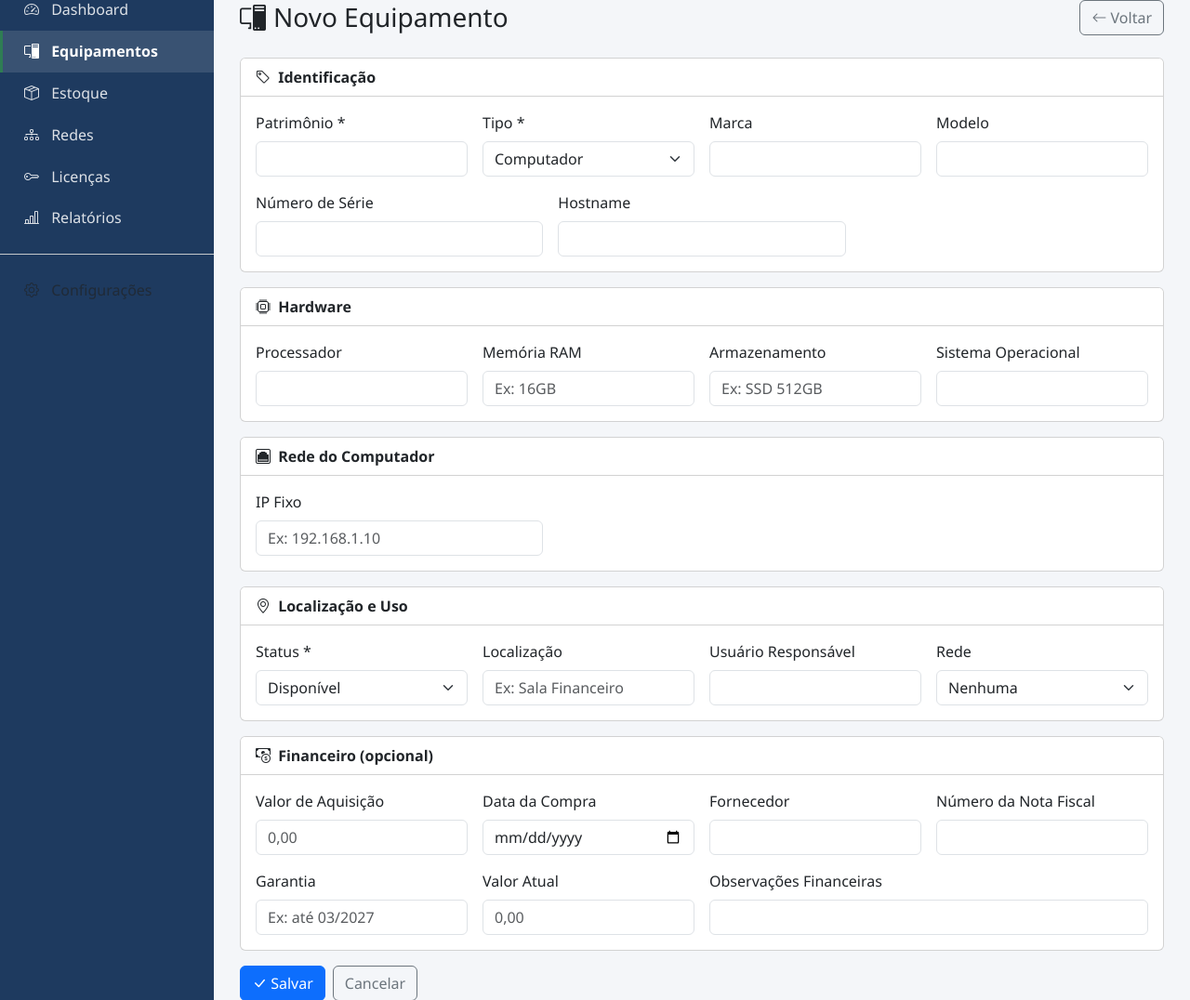
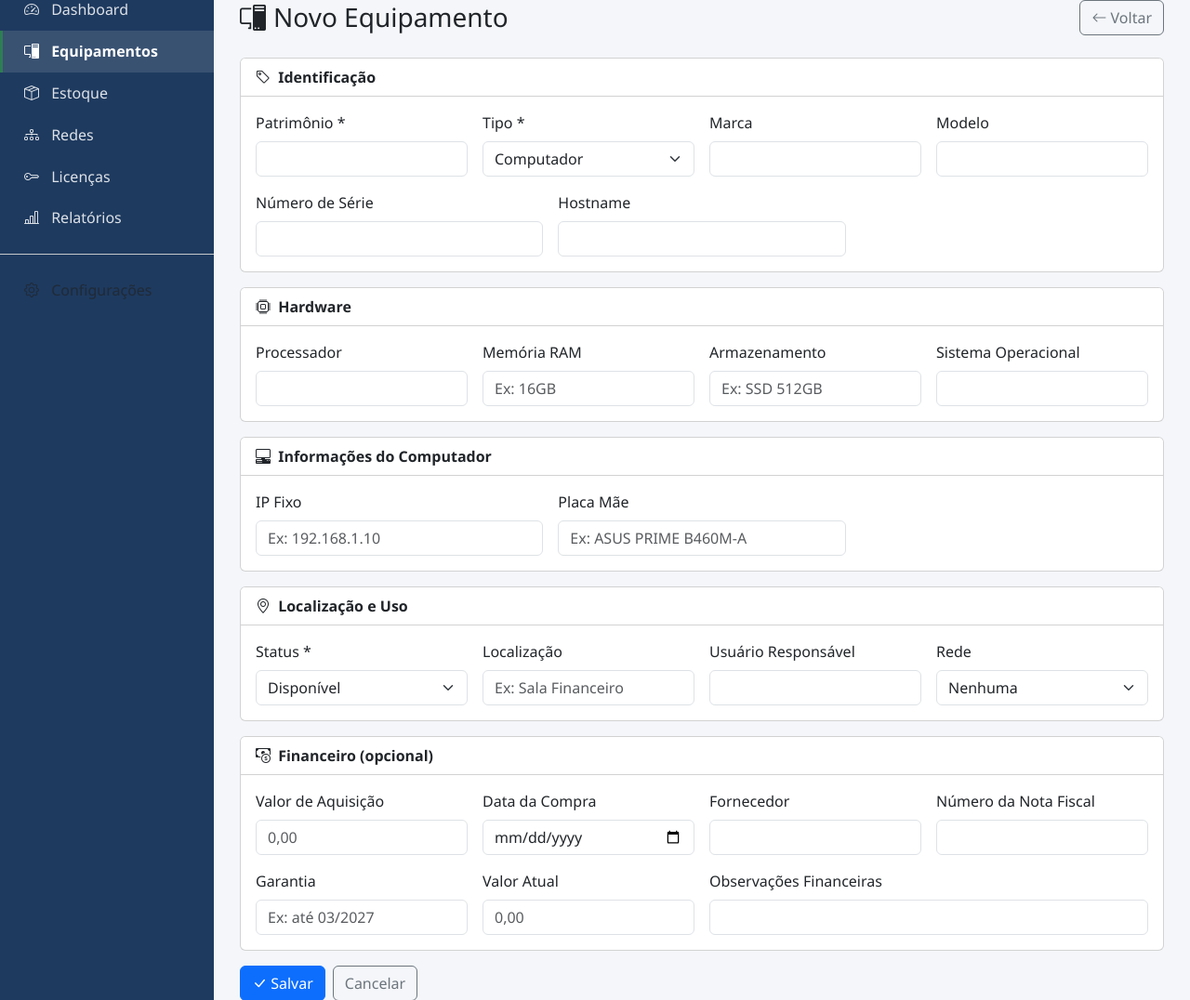
Before and after one commit to SalomaoKonjunski/Web-SCATI, a PHP site: page /web-scati/modules/equipamentos/form.php in a window 1280 px wide. Shown: the part 84-1160 px from the top of the page at 93% size. Run offline with PHP 8.4, Linux system fonts and the light colour scheme; data that the repository does not hold is empty.

Commit message:
Adiciona campo Placa Mãe para equipamentos do tipo Computador
Novo campo no mesmo card já existente de campos específicos de
Computador (renomeado de "Rede do Computador" para "Informações do
Computador", já que agora reúne IP Fixo e Placa Mãe). Aparece só quando
o tipo do equipamento é Computador, tanto no formulário quanto na ficha
e na ficha de impressão.

```diff
--- a/web-scati/web-scati/database/scati.sql
+++ b/web-scati/web-scati/database/scati.sql
@@ -65,8 +65,9 @@ CREATE TABLE equipamentos (
     modelo_toner             VARCHAR(80)  NULL,
     qtd_toners               INT NULL,
 
-    -- Campo específico de computadores
+    -- Campos específicos de computadores
     ip_fixo                  VARCHAR(45)  NULL,
+    placa_mae                VARCHAR(120) NULL,
 
     -- Campos específicos de servidores
     funcao_servidor          VARCHAR(100) NULL,
--- a/web-scati/web-scati/modules/equipamentos/ficha_impressao.php
+++ b/web-scati/web-scati/modules/equipamentos/ficha_impressao.php
@@ -101,8 +101,9 @@ if (!$eq) {
                 <?php endif; ?>
 
                 <?php if (ehComputador($eq['tipo'])): ?>
-                    <h6 class="text-uppercase small mt-4">Rede do Computador</h6>
+                    <h6 class="text-uppercase small mt-4">Informações do Computador</h6>
                     <div class="ficha-campo"><strong>IP Fixo:</strong> <?= e($eq['ip_fixo']) ?: '-' ?></div>
+                    <div class="ficha-campo"><strong>Placa Mãe:</strong> <?= e($eq['placa_mae']) ?: '-' ?></div>
                 <?php endif; ?>
 
                 <?php if (ehServidor($eq['tipo'])): ?>
--- a/web-scati/web-scati/modules/equipamentos/form.php
+++ b/web-scati/web-scati/modules/equipamentos/form.php
@@ -12,7 +12,7 @@ $equipamento = [
     'hostname' => '', 'processador' => '', 'memoria_ram' => '', 'armazenamento' => '', 'sistema_operacional' => '',
     'status' => 'Disponível', 'localizacao' => '', 'usuario_responsavel' => '', 'rede_id' => '',
     'ip' => '', 'modelo_toner' => '', 'qtd_toners' => '',
-    'ip_fixo' => '',
+    'ip_fixo' => '', 'placa_mae' => '',
     'funcao_servidor' => '', 'servidor_status' => 'Ativo', 'servidor_observacoes' => '',
     'valor_aquisicao' => '', 'data_compra' => '', 'fornecedor' => '', 'numero_nota_fiscal' => '',
     'garantia' => '', 'valor_atual' => '', 'observacoes_financeiras' => '',
@@ -89,6 +89,7 @@ if ($_SERVER['REQUEST_METHOD'] === 'POST') {
             'modelo_toner' => $equipamento['modelo_toner'] ?: null,
             'qtd_toners' => $qtdToners,
             'ip_fixo' => $equipamento['ip_fixo'] ?: null,
+            'placa_mae' => $equipamento['placa_mae'] ?: null,
             'funcao_servidor' => $equipamento['funcao_servidor'] ?: null,
             'servidor_status' => $equipamento['servidor_status'] ?: null,
             'servidor_observacoes' => $equipamento['servidor_observacoes'] ?: null,
@@ -139,7 +140,7 @@ if ($_SERVER['REQUEST_METHOD'] === 'POST') {
                         numero_serie = :numero_serie, hostname = :hostname, processador = :processador,
                         memoria_ram = :memoria_ram, armazenamento = :armazenamento, sistema_operacional = :sistema_operacional,
                         status = :status, localizacao = :localizacao, usuario_responsavel = :usuario_responsavel, rede_id = :rede_id,
-                        ip = :ip, modelo_toner = :modelo_toner, qtd_toners = :qtd_toners, ip_fixo = :ip_fixo,
+                        ip = :ip, modelo_toner = :modelo_toner, qtd_toners = :qtd_toners, ip_fixo = :ip_fixo, placa_mae = :placa_mae,
                         funcao_servidor = :funcao_servidor, servidor_status = :servidor_status, servidor_observacoes = :servidor_observacoes,
                         valor_aquisicao = :valor_aquisicao, data_compra = :data_compra, fornecedor = :fornecedor,
                         numero_nota_fiscal = :numero_nota_fiscal, garantia = :garantia, valor_atual = :valor_atual,
@@ -158,13 +159,13 @@ if ($_SERVER['REQUEST_METHOD'] === 'POST') {
                 $sql = 'INSERT INTO equipamentos
                         (patrimonio, tipo, marca, modelo, numero_serie, hostname, processador, memoria_ram,
                          armazenamento, sistema_operacional, status, localizacao, usuario_responsavel, rede_id,
-                         ip, modelo_toner, qtd_toners, ip_fixo, funcao_servidor, servidor_status, servidor_observacoes,
+                         ip, modelo_toner, qtd_toners, ip_fixo, placa_mae, funcao_servidor, servidor_status, servidor_observacoes,
                          valor_aquisicao, data_compra, fornecedor, numero_nota_fiscal,
                          garantia, valor_atual, observacoes_financeiras)
                         VALUES
                         (:patrimonio, :tipo, :marca, :modelo, :numero_serie, :hostname, :processador, :memoria_ram,
                          :armazenamento, :sistema_operacional, :status, :localizacao, :usuario_responsavel, :rede_id,
-                         :ip, :modelo_toner, :qtd_toners, :ip_fixo, :funcao_servidor, :servidor_status, :servidor_observacoes,
+                         :ip, :modelo_toner, :qtd_toners, :ip_fixo, :placa_mae, :funcao_servidor, :servidor_status, :servidor_observacoes,
                          :valor_aquisicao, :data_compra, :fornecedor, :numero_nota_fiscal,
                          :garantia, :valor_atual, :observacoes_financeiras)';
                 $pdo->prepare($sql)->execute($dadosParaSalvar);
@@ -282,11 +283,15 @@ include __DIR__ . '/../../includes/header.php';
 
     <!-- Campos específicos de computador -->
     <div class="card mb-3" id="computerFields">
-        <div class="card-header bg-white"><strong><i class="bi bi-ethernet me-1"></i> Rede do Computador</strong></div>
+        <div class="card-header bg-white"><strong><i class="bi bi-pc-display-horizontal me-1"></i> Informações do Computador</strong></div>
         <div class="card-body row g-3">
             <div class="col-md-4">
                 <label class="form-label">IP Fixo</label>
                 <input type="text" name="ip_fixo" class="form-control" placeholder="Ex: 192.168.1.10" value="<?= e($equipamento['ip_fixo']) ?>">
+            </div>
+            <div class="col-md-4">
+                <label class="form-label">Placa Mãe</label>
+                <input type="text" name="placa_mae" class="form-control" placeholder="Ex: ASUS PRIME B460M-A" value="<?= e($equipamento['placa_mae']) ?>">
             </div>
         </div>
     </div>
--- a/web-scati/web-scati/modules/equipamentos/view.php
+++ b/web-scati/web-scati/modules/equipamentos/view.php
@@ -251,9 +251,10 @@ include __DIR__ . '/../../includes/header.php';
                 <?php endif; ?>
 
                 <?php if (ehComputador($eq['tipo'])): ?>
-                <h6 class="text-muted text-uppercase small mb-3 mt-4">Rede do Computador</h6>
+                <h6 class="text-muted text-uppercase small mb-3 mt-4">Informações do Computador</h6>
                 <table class="table table-sm">
                     <tr><th style="width:40%">IP Fixo</th><td><?= e($eq['ip_fixo']) ?: '-' ?></td></tr>
+                    <tr><th>Placa Mãe</th><td><?= e($eq['placa_mae']) ?: '-' ?></td></tr>
                 </table>
                 <?php endif; ?>
 
```
Also changed, not shown: web-scati/web-scati/database/migration_placa_mae.sql (added, +16 -0 lines), web-scati/web-scati/README.md.
